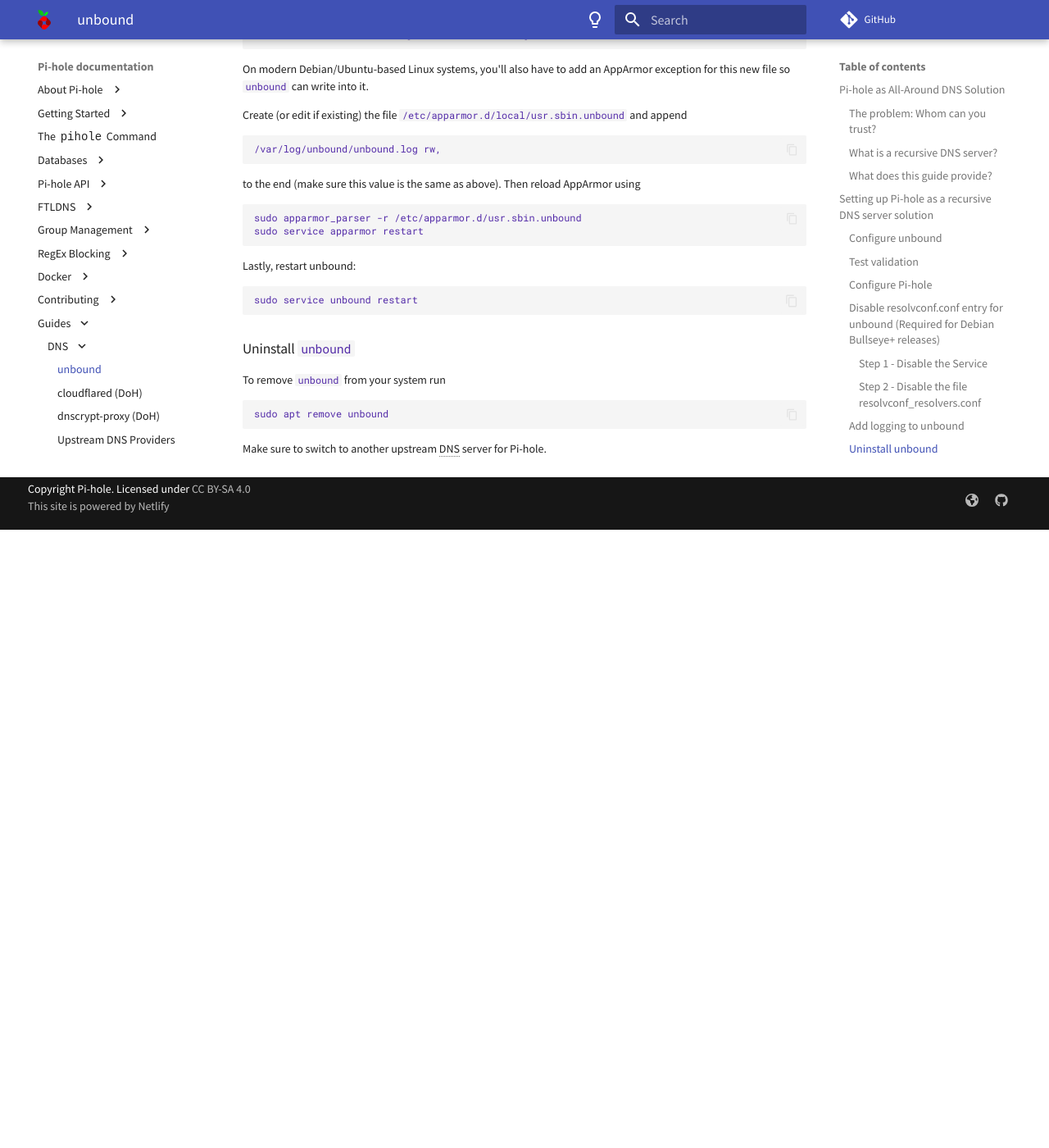
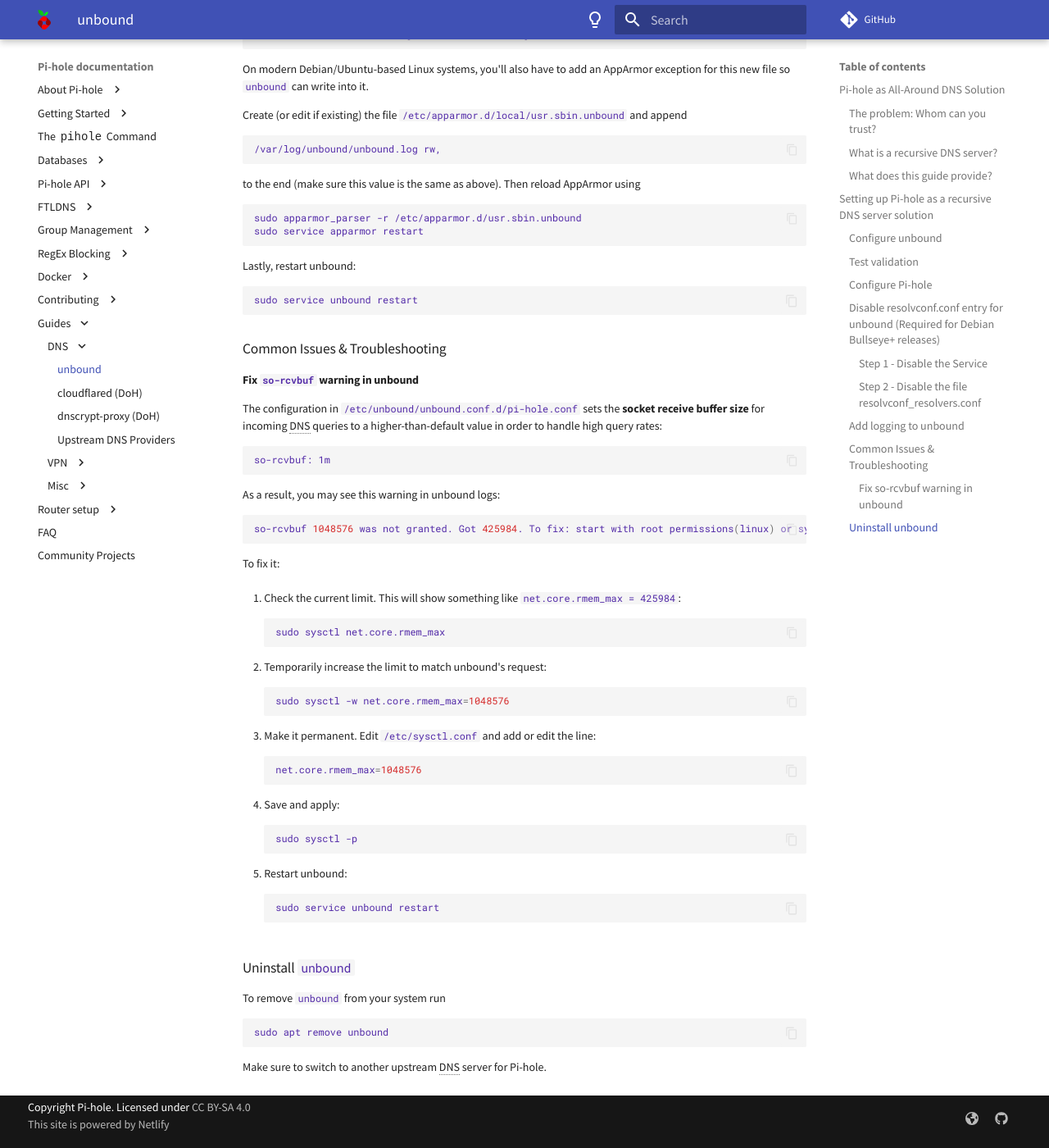
Before and after one commit to pi-hole/docs, an MkDocs documentation site: the page built from docs/guides/dns/unbound.md, in a window 1280 px wide and 1400 px high, scrolled down 6426 px. Shown: the whole window at 82% size. Built offline with MkDocs 1.6.1 and Material for MkDocs 9.7.7, drawn with Linux system fonts in a browser that asks for light colours; comment, search, counter and statistics services are not loaded; before the commit the page ends 7072 px from its top, so only the background shows below that.

Commit message:
Add troubleshooting for Unbound rcvbuf warning
Document solution for 'so-rcvbuf 1048576 was not granted' warning
that commonly appears in Unbound logs.

Resolves #539

Signed-off-by: Christian Kaczmarek <kaczmar2@outlook.com>

````diff
--- a/docs/guides/dns/unbound.md
+++ b/docs/guides/dns/unbound.md
@@ -269,6 +269,54 @@
 sudo service unbound restart
 ```
 
+### Common Issues & Troubleshooting
+
+#### Fix `so-rcvbuf` warning in unbound
+
+The configuration in `/etc/unbound/unbound.conf.d/pi-hole.conf` sets the **socket receive buffer size** for incoming DNS queries to a higher-than-default value in order to handle high query rates:
+
+```bash
+so-rcvbuf: 1m
+```
+
+As a result, you may see this warning in unbound logs:
+
+```bash
+so-rcvbuf 1048576 was not granted. Got 425984. To fix: start with root permissions(linux) or sysctl bigger net.core.rmem_max(linux) or kern.ipc.maxsockbuf(bsd) values.
+```
+
+To fix it:
+
+1. Check the current limit. This will show something like `net.core.rmem_max = 425984`:
+
+    ```bash
+    sudo sysctl net.core.rmem_max
+    ```
+
+2. Temporarily increase the limit to match unbound's request:
+
+    ```bash
+    sudo sysctl -w net.core.rmem_max=1048576
+    ```
+
+3. Make it permanent. Edit `/etc/sysctl.conf` and add or edit the line:
+
+    ```bash
+    net.core.rmem_max=1048576
+    ```
+
+4. Save and apply:
+
+    ```bash
+    sudo sysctl -p
+    ```
+
+5. Restart unbound:
+
+    ```bash
+    sudo service unbound restart
+    ```
+
 ### Uninstall `unbound`
 
 To remove `unbound` from your system run
````
